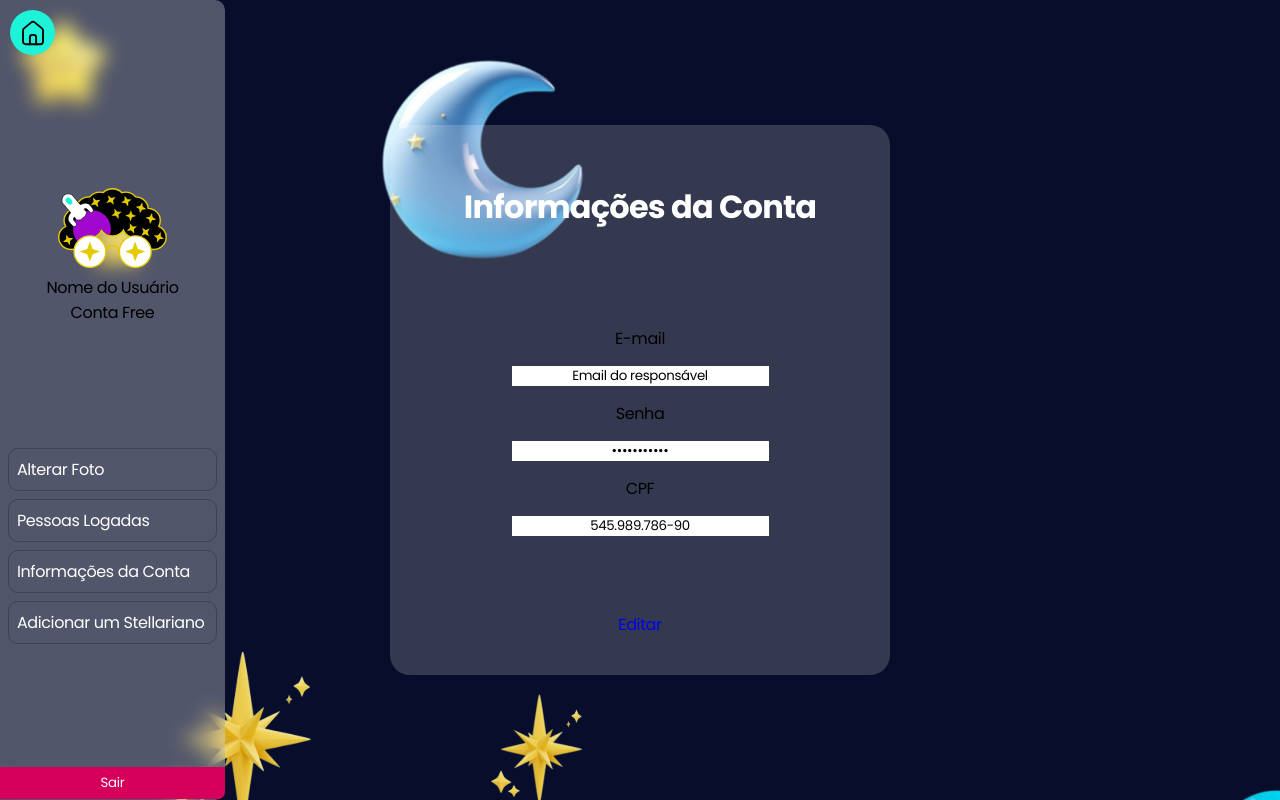
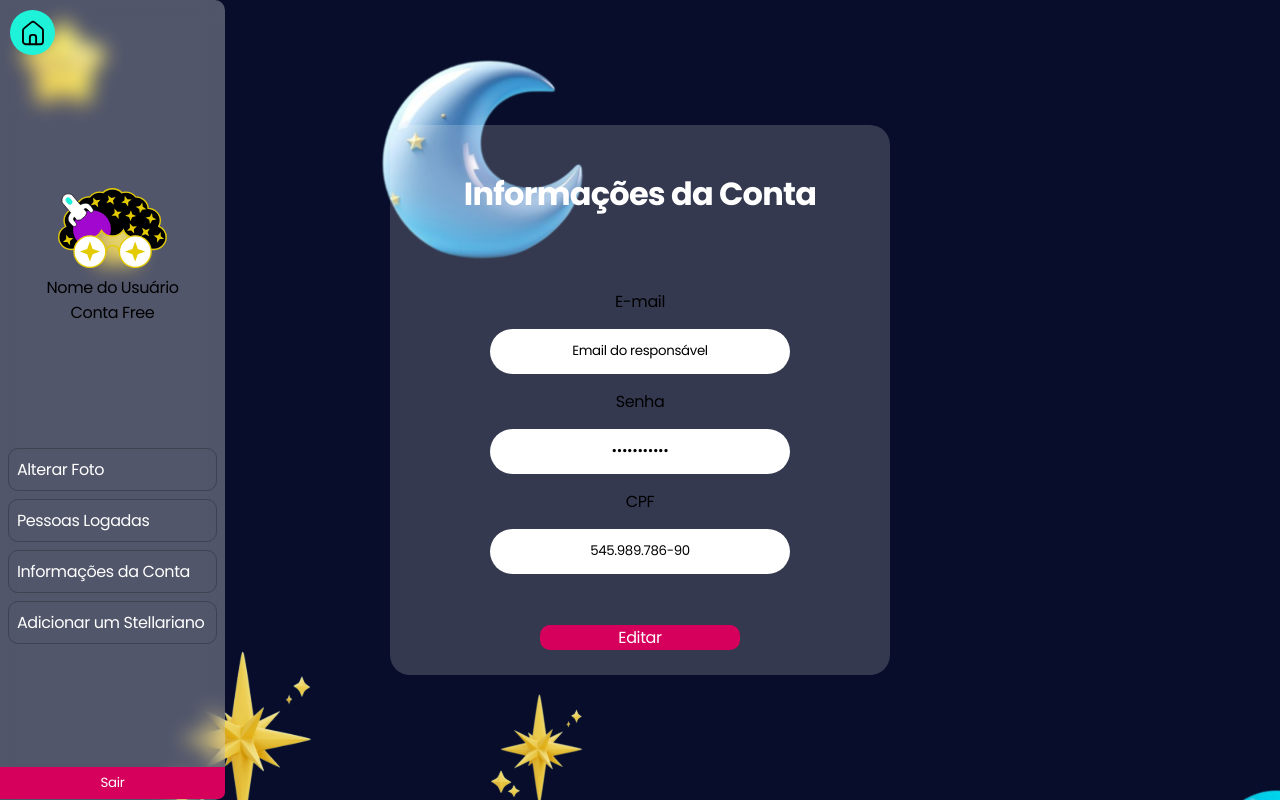
Before and after one commit to Rirfit/stellaris_FE, a React (Vite) app in the folder Stellaris/: page /conta in a window 1280 px wide. Built offline with nearby package versions, Linux system fonts and the light colour scheme.

Commit message:
pequenas mudanças no usuario

```diff
--- a/Stellaris/src/pages/Perfil Conta/index.jsx
+++ b/Stellaris/src/pages/Perfil Conta/index.jsx
@@ -17,7 +17,7 @@ const Conta = () => {
                         <label>CPF</label>
                         <input type="text" name="numeber" className='inputCpfConta' value={"545.989.786-90"} />
                     </form>
-                    <Link className='editarbtn' to={"/alterarDados"}>Editar</Link>
+                    <Link className='editarbtnConta' to={"/alterarDados"}>Editar</Link>
                 </div>
             </main>
         </>
--- a/Stellaris/src/pages/Perfil Conta/style.css
+++ b/Stellaris/src/pages/Perfil Conta/style.css
@@ -26,5 +26,19 @@
 }
 
 .inputEmailConta,.inputSenhaConta, .inputCpfConta{
+    cursor: default;
     text-align: center;
+    width: 300px;
+    height: 45px;
+    border-radius: 30px;
 }
+
+.editarbtnConta{
+    cursor: pointer;
+    background-color: #D6005C;
+    color: white;
+    text-decoration: none;
+    width: 200px;
+    height: 25px;
+    border-radius: 10px;
+}
--- a/Stellaris/src/pages/Perfil/style.css
+++ b/Stellaris/src/pages/Perfil/style.css
@@ -38,6 +38,13 @@
     height: 70px;
   }
 
+  .imagens01 >img:hover{
+    cursor: pointer;
+    transform: translate(0px,-10px);
+
+    transition: ease 0.5s;
+  }
+
   .confirmarbtn01{
     cursor: pointer;
     background-color: #D6005C;
```
